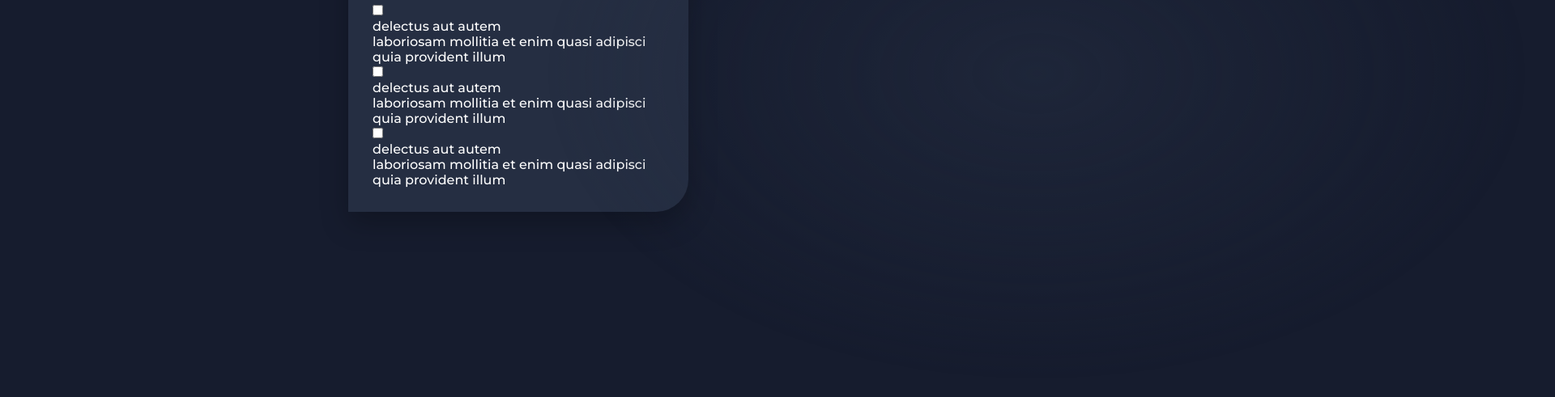
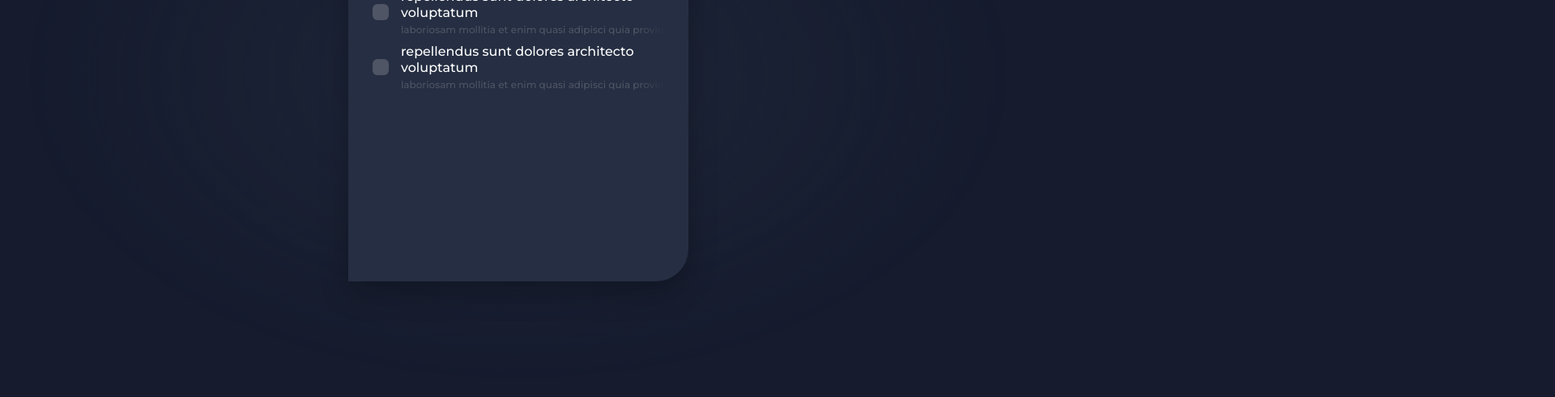
Before and after one commit to mrreads/capsbold-test, a website built with Vite: page index.html in a window 1280 px wide. Shown: the part 309-800 px from the top of the page at 81% size, 1920 px wide, since content can reach past the window. Built offline with nearby package versions, Linux system fonts and the light colour scheme.

Commit message:
checkbox

```diff
--- /dev/null
+++ b/assets/scripts/index.js
@@ -0,0 +1,22 @@
+const wrapper = document.querySelector('.todo');
+let iterator = 0;
+
+function generateItem() {
+    wrapper.innerHTML += `
+    <div class="todo__item">
+        <input id="todo_${iterator}" type="checkbox" class="todo__checkbox" />
+        <label for="todo_${iterator}" class="todo__label"> </label>
+
+        <p class="todo__title">repellendus sunt dolores architecto voluptatum</p>
+        <p class="todo__description">laboriosam mollitia et enim quasi adipisci quia provident illum</p>
+    </div>`;
+
+    iterator++;
+}
+
+for(let i = 1; i <= 3; i++) {
+    generateItem();
+}
+
+const button = document.querySelector('.wrapper__button');
+button.addEventListener('click', generateItem);
--- a/assets/styles/general.scss
+++ b/assets/styles/general.scss
@@ -8,6 +8,9 @@ $accent-hover: #D95133;
 
 $gradient-1: rgba(37, 46, 66, 0);
 $gradient-2: #252E42;
+
+$wrapper-color: #252E42;
+$text-underline: #4F5565;
 
 * {
     padding: 0;
@@ -34,11 +37,13 @@ body {
         max-width: 1440px;
         position: absolute;
         content: '';
+        z-index: 1;
         top: 0;
         left: 50%;
+        transform: translate(-50%);
         height: 100%;
         width: 100%;
-        z-index: 1;
+        z-index: -5;
         animation: 12s gradient linear infinite;
         transition: .3s all;
 
@@ -69,10 +74,12 @@ body, input, a, textarea {
 }
 
 .wrapper {
+    width: 420px;
     max-width: 420px;
+
     padding: 30px;
 
-    background-color: #252E42;
+    background-color: $wrapper-color;
     box-shadow: 0px 14px 34px rgba(0, 0, 0, 0.25);
     border-radius: 20px 0px 40px;
 
@@ -120,3 +127,122 @@ body, input, a, textarea {
         }
     }
 }
+
+.todo {
+    $t: &;
+
+    display: flex;
+    flex-flow: column nowrap;
+    gap: 10px 0;
+
+    height: 400px;
+    max-height: 400px;
+
+    overflow: hidden;
+    overflow-y: scroll;
+
+    scroll-snap-type: y mandatory;
+    &__item {
+        scroll-snap-align: start;
+
+        display: grid;
+        grid-template-areas: "с t"
+                            "с d";
+        align-items: center;
+
+        gap: 3px 15px;
+
+
+        &:hover {
+            #{$t}__title {
+                color: $accent;
+                transition: .2s ease-out;
+            }
+            #{$t}__label {
+                background-color: rgba($color: $accent, $alpha: .2);
+                transition: .3s ease-out;
+            }
+        }
+    }
+
+    &__label {
+        display: flex;
+
+        min-width: 20px;
+        min-height: 20px;
+        max-width: 20px;
+        max-height: 20px;
+
+        background-color: #4F5565;
+        border-radius: 6px;
+
+        grid-area: с;
+        align-items: center;
+
+        cursor: pointer;
+        transition: .2s ease-in;
+    }
+
+    &__checkbox {
+        display: none;
+        &:checked {
+            height: 18px;
+            + #{$t}__label {
+                background-color: $accent;
+
+                background-image: url('./../icons/mark.svg');
+                background-position: center;
+                background-size: 12px;
+                background-repeat: no-repeat;
+            }
+            ~ #{$t}__title {
+                text-decoration:line-through;
+                color: $text-underline;
+            }
+            ~ #{$t}__description {
+                max-height: 0;
+                transition: .4s all ease-in;
+            }
+        }
+    }
+
+    &__title {
+        color: #FFFFFF;
+        font-weight: 500;
+        font-size: 16px;
+        line-height: 20px;
+
+        grid-area: t;
+        transition: .1s ease-in;
+    }
+
+    &__description {
+        font-weight: 400;
+        font-size: 12px;
+        line-height: 15px;
+        color: #4F5565;
+
+        overflow: hidden;
+        white-space: nowrap;
+        text-overflow: clip;
+
+        max-height: 50px;
+
+        grid-area: d;
+        transition: .1s ease-in;
+
+        position: relative;
+        &::before {
+            position: absolute;
+            content: '';
+            width: 100%;
+            height: 100%;
+            left: 0;
+            top: 0;
+            background: linear-gradient(to right,
+                transparent 90%,
+                $wrapper-color 100%
+            );
+        }
+    }
+}
--- a/index.html
+++ b/index.html
@@ -5,7 +5,9 @@
     <link rel="icon" type="image/svg+xml" href="/vite.svg" />
     <meta name="viewport" content="width=device-width, initial-scale=1.0" />
     <title>CAPSBOLD</title>
+
     <link rel="stylesheet" href="./assets/styles/general.scss">
+    <script src="./assets/scripts/index.js" defer> </script>
   </head>
   <body>
 
@@ -17,21 +19,14 @@
       </div>
 
       <div class="todo">
+        <!--
         <div class="todo__item">
-          <input type="checkbox" />
+          <input id="todo_id" type="checkbox" class="todo__checkbox" />
+          <label for="todo_id" class="todo__label"> </label>
           <p class="todo__title">delectus aut autem</p>
           <p class="todo__description">laboriosam mollitia et enim quasi adipisci quia provident illum</p>
         </div>
-        <div class="todo__item">
-          <input type="checkbox" />
-          <p class="todo__title">delectus aut autem</p>
-          <p class="todo__description">laboriosam mollitia et enim quasi adipisci quia provident illum</p>
-        </div>
-        <div class="todo__item">
-          <input type="checkbox" />
-          <p class="todo__title">delectus aut autem</p>
-          <p class="todo__description">laboriosam mollitia et enim quasi adipisci quia provident illum</p>
-        </div>
+        -->
       </div>
 
     </div>
```
Also changed, not shown: assets/icons/mark.svg (added).
